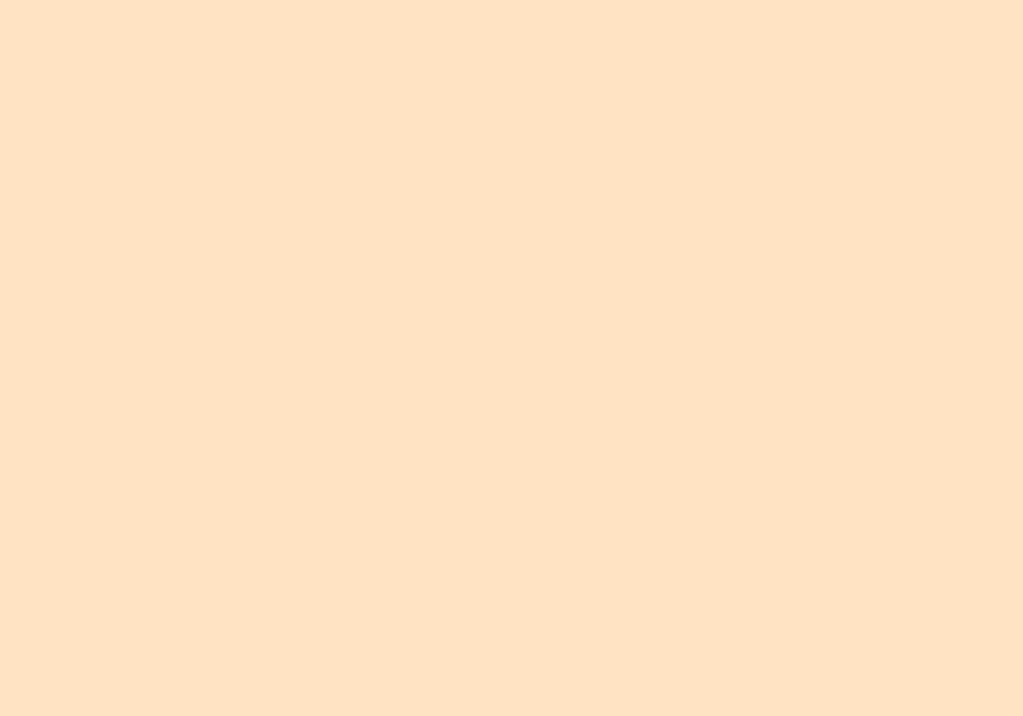
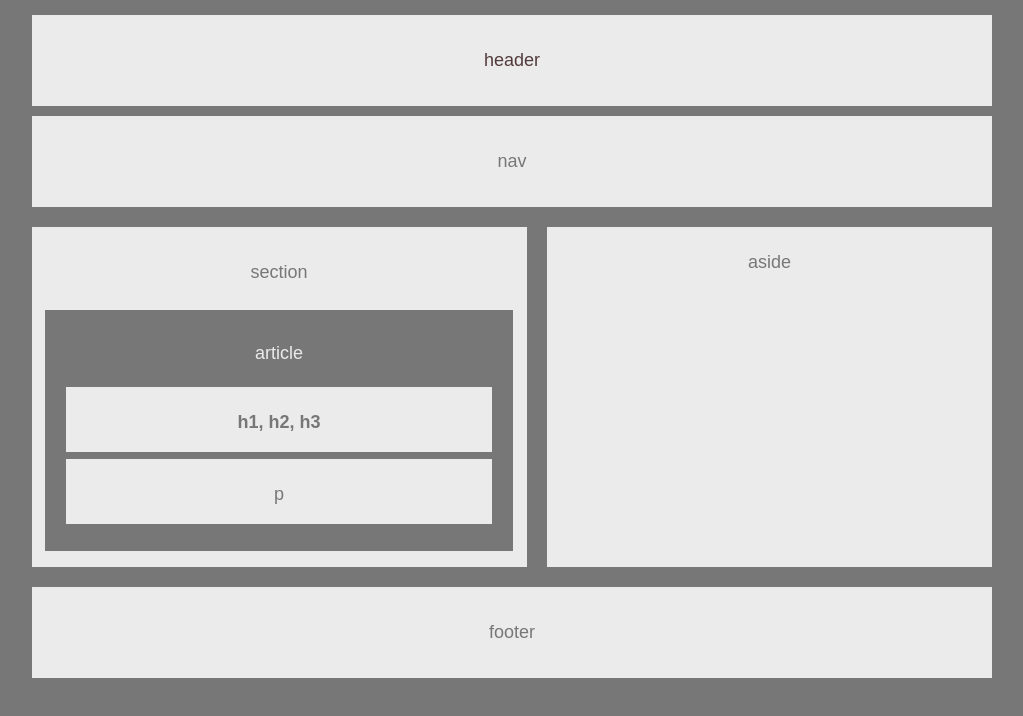
Before and after one commit to monikanikolova/HW-Wireframe, a plain HTML site: page index.html in a window 1280 px wide. Shown: the whole page, without its empty margins (128-1151 px from the left). Drawn offline with Linux system fonts and the light colour scheme.

Commit message:
Completed homework

```diff
--- a/index.html
+++ b/index.html
@@ -4,10 +4,37 @@
     <meta charset="UTF-8">
     <meta name="viewport" content="width=device-width, initial-scale=1.0">
     <meta http-equiv="X-UA-Compatible" content="ie=edge">
-    <title>Document</title>
-    <link rel="stylesheet" type="text/css" href="style.css">
+    <title>Easy Homework</title>
+        <link rel="stylesheet" type="text/css" href="style.css">
 </head>
 <body>
+    <header>
+        <span>header</span>
+    </header>
+    <nav>
+        <span>nav</span>
+    </nav>
+    <section id="full">
+    <section id="sect">
+        <span>section</span>
+            <article id="art">
+            <span>article</span>
+            <h1>h1, h2, h3</h1>
+            <p>p</p>
+        </article>
+        </section>
+
+        <aside id="side">
+            aside
+        </aside>
+
+    </section>
+
+
+    <footer>
+         <span>footer </span>
+    </footer>
+
 
 </body>
 </html>
--- /dev/null
+++ b/reset.css
@@ -0,0 +1,48 @@
+/* http://meyerweb.com/eric/tools/css/reset/
+   v2.0 | 20110126
+   License: none (public domain)
+*/
+
+html, body, div, span, applet, object, iframe,
+h1, h2, h3, h4, h5, h6, p, blockquote, pre,
+a, abbr, acronym, address, big, cite, code,
+del, dfn, em, img, ins, kbd, q, s, samp,
+small, strike, strong, sub, sup, tt, var,
+b, u, i, center,
+dl, dt, dd, ol, ul, li,
+fieldset, form, label, legend,
+table, caption, tbody, tfoot, thead, tr, th, td,
+article, aside, canvas, details, embed,
+figure, figcaption, footer, header, hgroup,
+menu, nav, output, ruby, section, summary,
+time, mark, audio, video {
+	margin: 0;
+	padding: 0;
+	border: 0;
+	font-size: 100%;
+	font: inherit;
+	vertical-align: baseline;
+}
+/* HTML5 display-role reset for older browsers */
+article, aside, details, figcaption, figure,
+footer, header, hgroup, menu, nav, section {
+	display: block;
+}
+body {
+	line-height: 1;
+}
+ol, ul {
+	list-style: none;
+}
+blockquote, q {
+	quotes: none;
+}
+blockquote:before, blockquote:after,
+q:before, q:after {
+	content: '';
+	content: none;
+}
+table {
+	border-collapse: collapse;
+	border-spacing: 0;
+}
--- a/style.css
+++ b/style.css
@@ -1,4 +1,106 @@
+
+* {
+    box-sizing: border-box;
+    text-align: center;
+
+}
 
 body {
-    background-color: bisque;
+    background-color: #777777;
+    text-align: center;
+    font-family: Arial, Helvetica, sans-serif;
+    width: 960px;
+    font-size: 18px;
+    margin: 15px auto;
+
 }
+
+
+
+header {
+    color: #533b3b;
+    background-color: #ebebeb;
+    padding: 35px;
+    margin-bottom: 10px;
+
+
+}
+
+nav {
+    color: #777777;
+    background-color: #ebebeb;
+    padding: 35px;
+    margin: 0 0 20px;
+}
+
+#full {
+    color: #777777;
+    background-color: #777777;
+    margin: 0 0 20px 0;
+    overflow: auto;
+
+}
+
+#sect {
+    color: #777777;
+    background-color: #ebebeb;
+    padding: 35px 14px 14px 13px;
+    position: relative;
+    float: left;
+    width: 495px;
+    height: 340px;
+
+
+
+}
+
+#side {
+    float: right;
+    color: #777777;
+    background-color: #ebebeb;
+    height: 340px;
+    width: 445px;
+    padding: 25px 0 0 0;
+
+}
+
+
+#art {
+    color: #ebebeb;
+    background-color: #777777;
+    padding: 33px 15px 24px 15px;
+    height: 241px;
+    margin: 27px 0 15px 0;
+
+
+}
+
+h1 {
+    color: #777777;
+    background-color: #ebebeb;
+    padding: 25px;
+    z-index: 1;
+    margin: 23px 6px 7px 6px;
+    height: 65px;
+
+
+}
+
+p {
+    color: #777777;
+    background-color: #ebebeb;
+    padding: 25px;
+    height: 65px;
+    margin: 0 6px 3px 6px;
+}
+
+
+
+
+footer {
+    clear: both;
+    color: #777777;
+    background-color: #ebebeb;
+    padding: 35px;
+    margin-top: 20px;
+}
```
